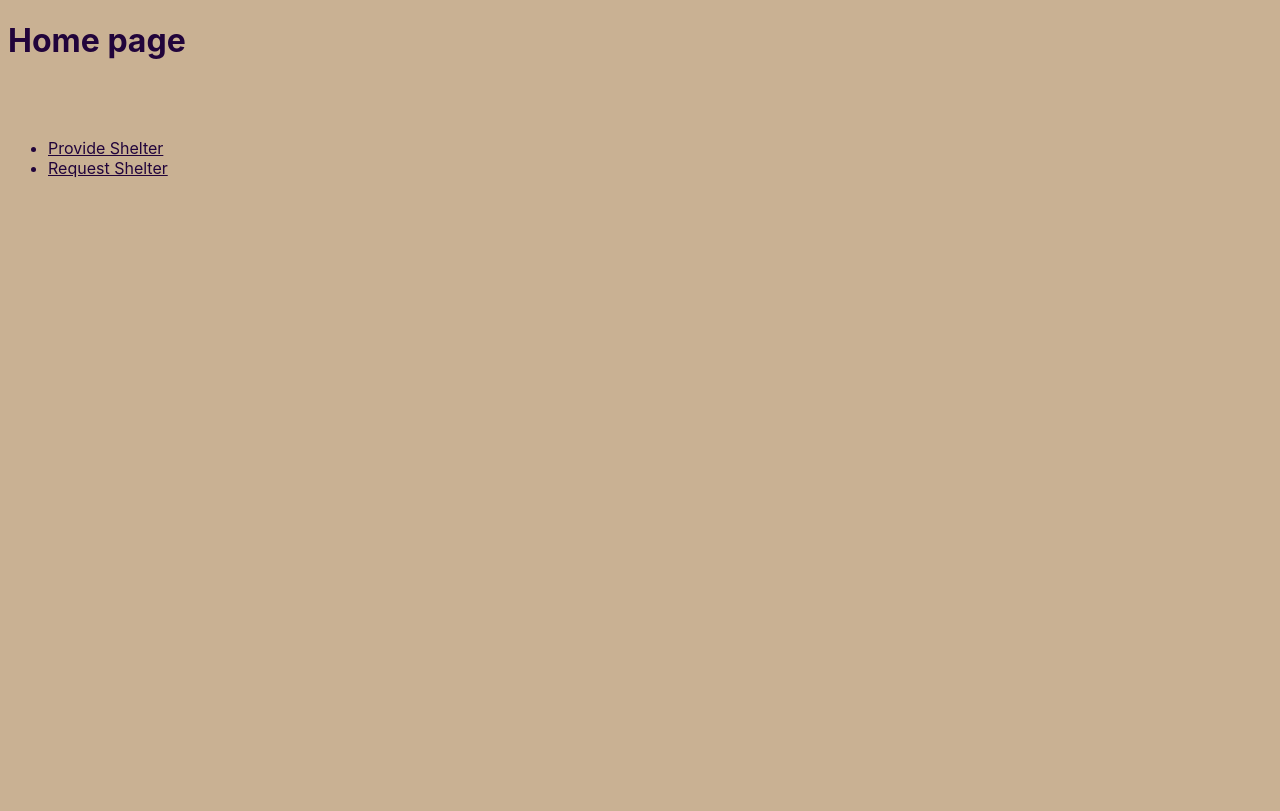
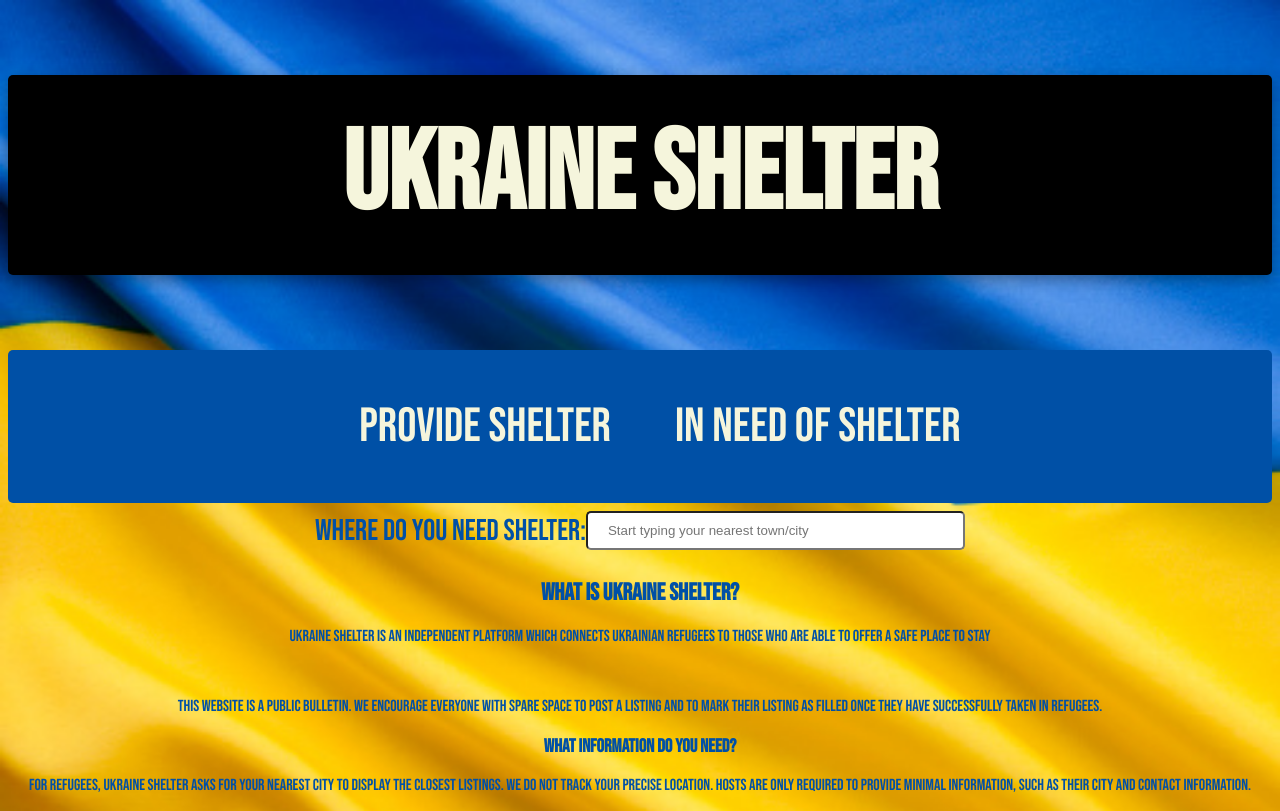
Before and after one commit to Moggy01/shelter-app, a React (Create React App) app: page / in a window 1280 px wide. Built offline with nearby package versions, Linux system fonts and the light colour scheme.

Commit message:
Landing page styling

```diff
--- a/public/index.html
+++ b/public/index.html
@@ -5,6 +5,9 @@
     <link rel="icon" href="%PUBLIC_URL%/favicon.ico" />
     <meta name="viewport" content="width=device-width, initial-scale=1" />
     <meta name="theme-color" content="#000000" />
+    <link rel="preconnect" href="https://fonts.googleapis.com">
+<link rel="preconnect" href="https://fonts.gstatic.com" crossorigin>
+<link href="https://fonts.googleapis.com/css2?family=Bebas+Neue&family=Shadows+Into+Light&display=swap" rel="stylesheet">
     <meta
       name="description"
       content="Web site created using create-react-app"
--- a/src/App.js
+++ b/src/App.js
@@ -6,20 +6,31 @@ import './App.css';
 function App() {
   return (
     <div className="Content">
-<h1> Home page</h1>
-<br/>
-<br/>
-
+<h1> Ukraine Shelter</h1>
 <nav className="homePageNav">
         <ul>
           <li>
             <NavLink to='/provideShelter/ProvideShelterForm'> Provide Shelter</NavLink>
           </li>
           <li>
-          <NavLink to='/requestShelter/RequestShelterResponse'> Request Shelter</NavLink>
+          <NavLink to='/requestShelter/RequestShelterResponse'> In need of Shelter</NavLink>
           </li>
         </ul>
       </nav>
+      <div id='locationInput'>
+      <label id='locationLabel'>Where do you need shelter: </label>
+      <input type={'text'} placeholder='Start typing your nearest town/city'id='location'></input>
+      </div>
+      <div id='info'>
+      <h2>What is Ukraine Shelter?</h2>
+      <p>Ukraine Shelter is an independent platform which connects Ukrainian refugees to those who are able to offer a safe place to stay </p>
+      <br/>
+      <p>This website is a public bulletin. We encourage everyone with spare space to post a listing and to mark their listing as filled once they have successfully taken in refugees.</p>
+      <h3>What Information do you need?</h3>
+      <p>For refugees, Ukraine Shelter asks for your nearest city to display the closest listings. We do not track your precise location.
+
+Hosts are only required to provide minimal information, such as their city and contact information.</p>
+</div>
     </div>
   );
 }
--- a/src/index.css
+++ b/src/index.css
@@ -1,6 +1,79 @@
-* {
+/* * {
   font-family: -apple-system, BlinkMacSystemFont, "Segoe UI", Roboto, Oxygen,
     Ubuntu, Cantarell, "Open Sans", "Helvetica Neue", sans-serif;
   background-color: rgb(201, 177, 147);
   color: rgb(33, 4, 59);
+} */
+
+html {
+  background: url(Ukraine\ Flag.jpeg) no-repeat center center fixed;
+  -webkit-background-size: cover;
+  -moz-background-size: cover;
+  -o-background-size: cover;
+  background-size: cover;
 }
+/* Landing page styling */
+
+h1 {
+  display: flex;
+  color: beige;
+  font-size: 7rem;
+  align-items: center;
+  justify-content: center;
+  font-family: "Bebas Neue";
+  background-color: black;
+  border-radius: 5px;
+  box-shadow: rgba(0, 0, 0, 0.35) 0px 5px 15px;
+  height: 200px;
+}
+
+.homePageNav {
+  display: flex;
+  flex-wrap: wrap;
+  flex-direction: row;
+  justify-content: space-around;
+  color: brown;
+  background-color: #0050a6;
+  border-radius: 5px;
+}
+
+.homePageNav li {
+  display: inline-flex;
+  text-decoration: none;
+  align-items: center;
+  justify-content: center;
+  color: beige;
+}
+
+.homePageNav a {
+  text-decoration: none;
+  font-size: 3rem;
+  color: beige;
+  font-family: "Bebas Neue";
+  margin: 2rem;
+}
+
+#locationInput {
+  display: flex;
+  justify-content: center;
+  text-align: center;
+  align-items: center;
+  font-family: "bebas Neue";
+  font-size: 30px;
+  color: #0050a6;
+}
+
+#location {
+  width: 30%;
+  padding: 10px 20px;
+  margin: 8px 0;
+  box-sizing: border-box;
+  border-radius: 5px;
+}
+
+#info {
+  text-align: center;
+  align-items: center;
+  color: #0050a6;
+  font-family: "bebas Neue";
+}
```
Also changed, not shown: src/Ukraine Flag.jpeg (added).
